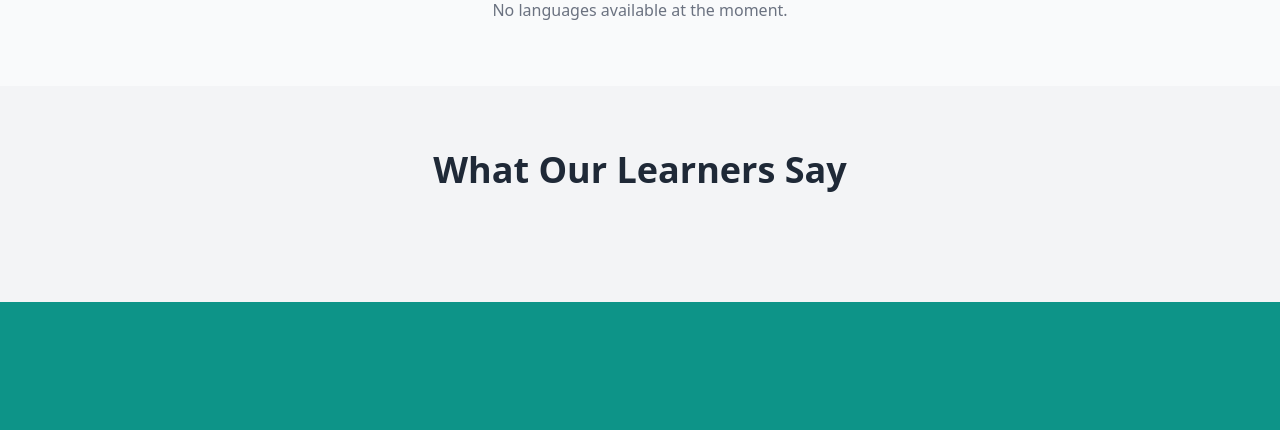
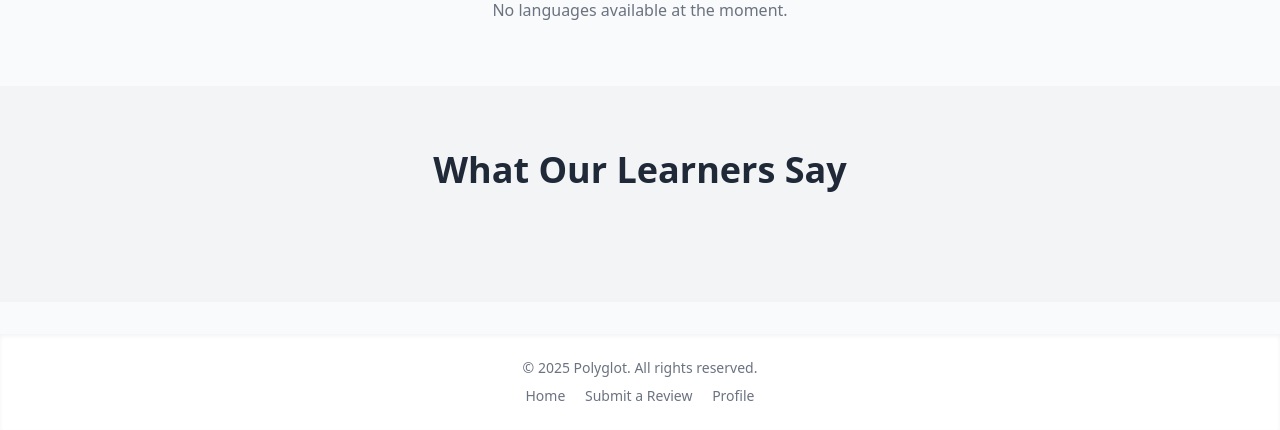
Before and after one commit to mnene-william/polyglot, a Django app: page / in a window 1280 px wide. Shown: the part 704-1134 px from the top of the page. Before the commit the page ends 1006 px from the top, so only its background shows below. Run offline with Django 5.2, Linux system fonts and the light colour scheme; data that the repository does not hold is empty; some libraries are stand-ins or nearby versions.

Commit message:
Add a simple footer with navigation liknks

```diff
--- a/myapp/templates/base.html
+++ b/myapp/templates/base.html
@@ -7,19 +7,23 @@
     <link href="https://cdn.jsdelivr.net/npm/bootstrap@5.3.0/dist/css/bootstrap.min.css" rel="stylesheet" integrity="sha384-..." crossorigin="anonymous">
 
 </head>
-<body class="bg-gray-50 antialiased">
+<body class="bg-gray-50 antialiased flex flex-col min-h-screen">
     <nav class="bg-white shadow-md">
         <div class="container mx-auto px-4 sm:px-6 lg:px-8 py-4 flex items-center justify-between">
             <a class="text-2xl font-bold text-gray-800 transition duration-300 hover:text-teal-500" href="{% url 'home' %}">
                 Polyglot
             </a>
             <div class="flex items-center space-x-4">
+
                 {% if user.is_authenticated %}
                 <a class="px-4 py-2 text-sm font-medium rounded-lg text-gray-700 transition duration-300 hover:text-teal-500" href="{% url 'home' %}">
                     Home
                 </a>
                 <a class="px-4 py-2 text-sm font-medium rounded-lg text-gray-700 transition duration-300 hover:text-teal-500" href="{% url 'user_profile' %}">
                     Profile
+                </a>
+                <a class="px-4 py-2 text-sm font-medium rounded-lg text-gray-700 transition duration-300 hover:text-teal-500" href="{% url 'review' %}">
+                    Review
                 </a>
                 <span class="text-gray-600">Hi, {{ user.username }}</span>
                 <a class="px-4 py-2 text-sm font-medium rounded-lg border border-teal-500 text-teal-500 transition duration-300 hover:bg-teal-500 hover:text-white" href="{% url 'log_out' %}">
@@ -37,10 +41,22 @@
         </div>
     </nav>
 
-    <div>
+    <div class="flex-grow">
         {% block content %}
         {% endblock %}
     </div>
+
+    <footer class="bg-white shadow-inner mt-8">
+        <div class="container mx-auto px-4 sm:px-6 lg:px-8 py-6 text-center text-gray-500 text-sm">
+            <p>&copy; 2025 Polyglot. All rights reserved.</p>
+            <div class="mt-2 space-x-4">
+                <a href="{% url 'home' %}" class="hover:text-gray-900 transition duration-300">Home</a>
+                <a href="{% url 'review' %}" class="hover:text-gray-900 transition duration-300">Submit a Review</a>
+                <a href="{% url 'user_profile' %}" class="hover:text-gray-900 transition duration-300">Profile</a>
+
+            </div>
+        </div>
+    </footer>
     <script src="https://cdn.jsdelivr.net/npm/bootstrap@5.3.0/dist/js/bootstrap.bundle.min.js" integrity="sha384-..." crossorigin="anonymous"></script>
 </body>
 </html>
--- a/myapp/templates/quiz_result.html
+++ b/myapp/templates/quiz_result.html
@@ -3,7 +3,7 @@
 {% block content %}
 <div class="container mx-auto px-4 py-8 flex justify-center items-center min-h-screen">
     <div class="w-full max-w-2xl bg-white rounded-lg shadow-xl p-6 md:p-10 text-center">
-        <h1 class="text-4xl font-bold text-gray-900 mb-6">Quiz Complete! 🎉</h1>
+        <h1 class="text-4xl font-bold text-gray-900 mb-6">Quiz Complete! </h1>
 
         <p class="text-xl text-gray-700 mb-2">You scored:</p>
 
--- a/myapp/templates/quiz_view.html
+++ b/myapp/templates/quiz_view.html
@@ -10,7 +10,7 @@
             {% if feedback.is_correct %}
                 <div class="bg-green-100 border-l-4 border-green-500 text-green-700 p-4 mb-6" role="alert">
                     <p class="font-bold">Correct!</p>
-                    <p>Great job! 🎉</p>
+                    <p>Great job! </p>
                 </div>
             {% else %}
                 <div class="bg-red-100 border-l-4 border-red-500 text-red-700 p-4 mb-6" role="alert">
```
Also changed, not shown: myapp/views.py (+10 -12 lines). Lines whose indentation alone changed are shown as unchanged.
